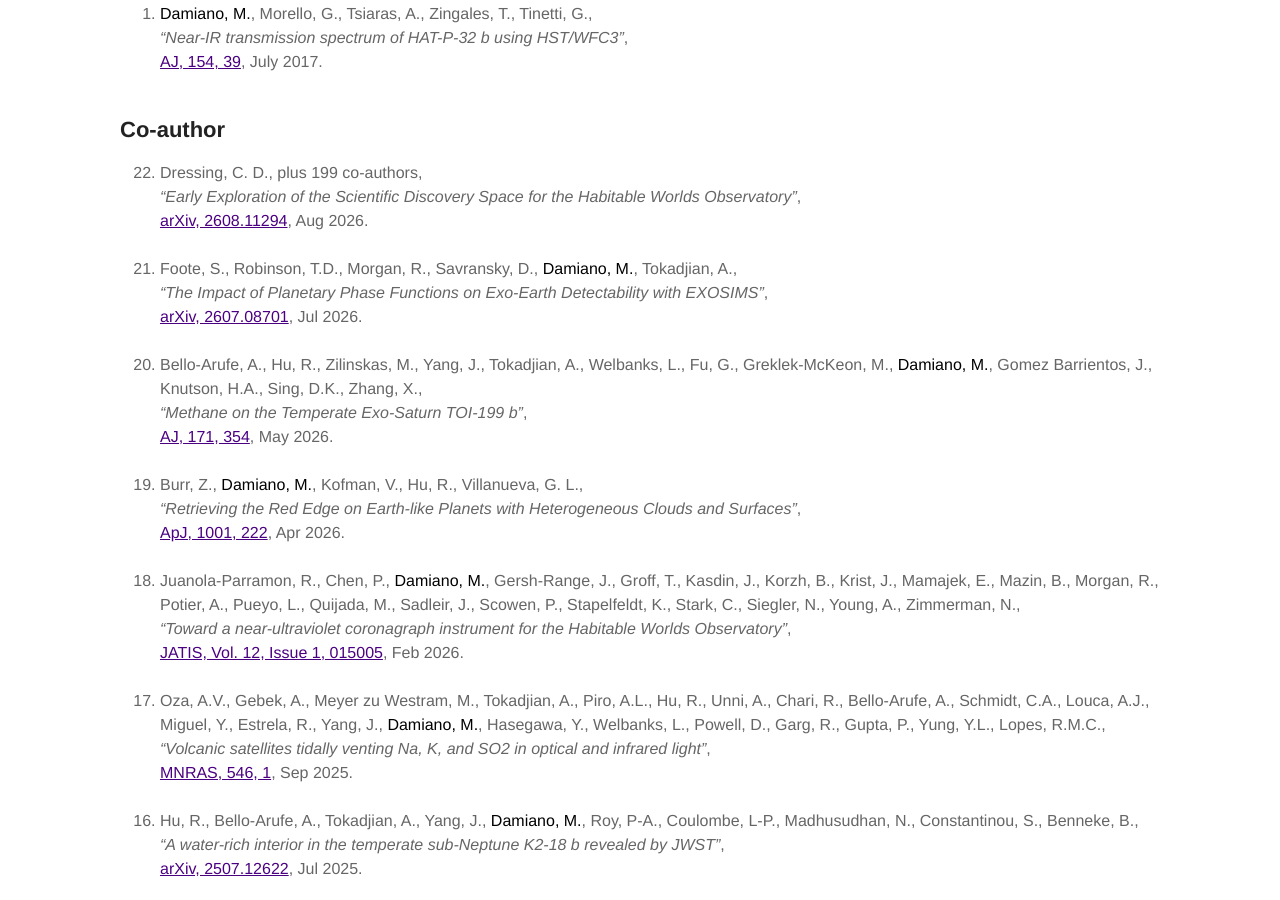
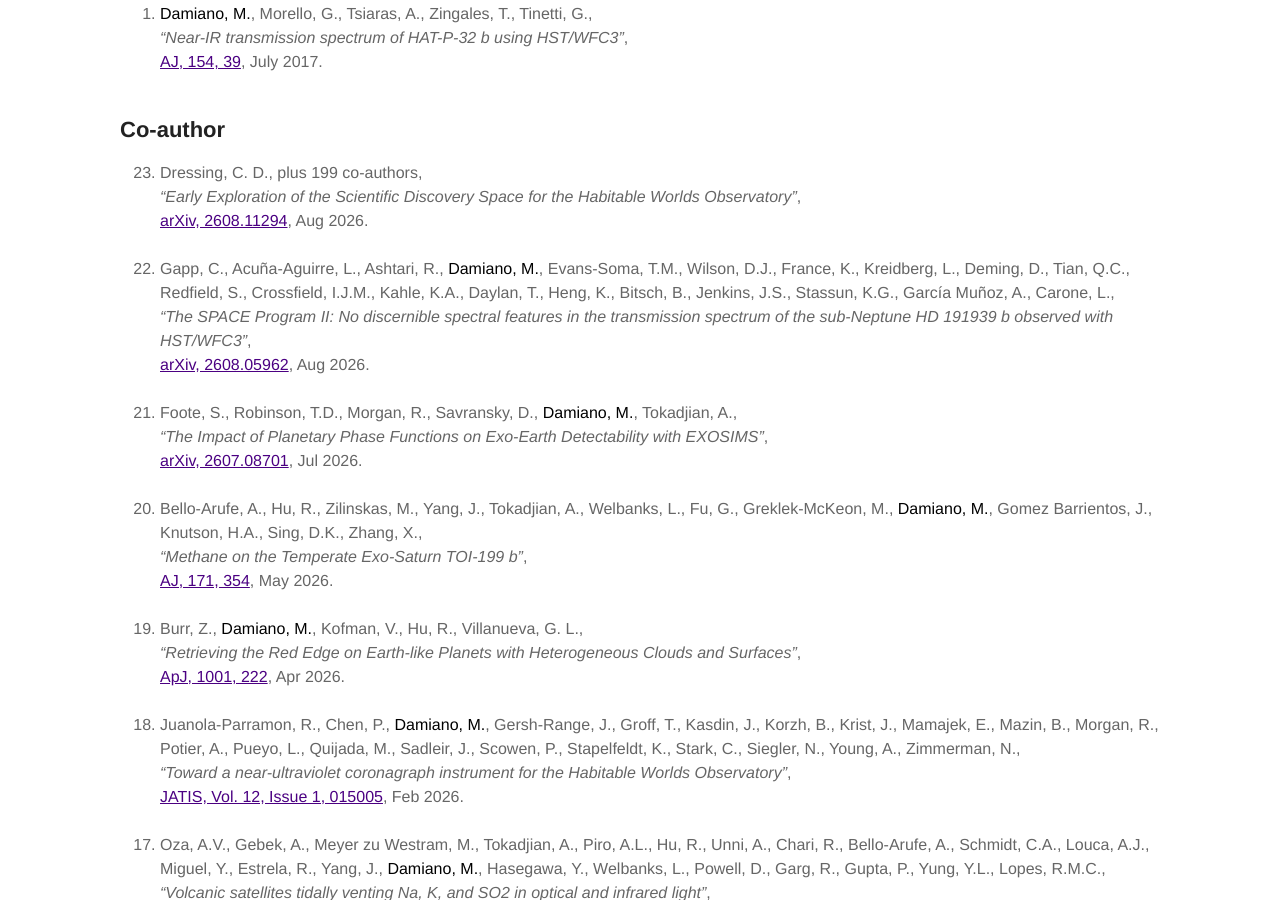
Before and after one commit to MDamiano/MDamiano.github.io, a Jekyll site: the page built from publications.md, in a window 1280 px wide and 900 px high, scrolled down 1856 px. Built offline with Jekyll 4.4.1, drawn with Linux system fonts in a browser that asks for light colours.

Commit message:
Add Gapp et al. SPACE Program paper

```diff
--- a/_data/publications.yml
+++ b/_data/publications.yml
@@ -182,6 +182,21 @@ sections:
         pages: "arXiv:2608.11294"
         archiveprefix: "arXiv"
         eprint: "2608.11294"
+      - cite_key: Gapp2026SPACEII
+        entry_type: article
+        authors_html: "Gapp, C., Acuña-Aguirre, L., Ashtari, R., <strong>Damiano, M.</strong>, Evans-Soma, T.M., Wilson, D.J., France, K., Kreidberg, L., Deming, D., Tian, Q.C., Redfield, S., Crossfield, I.J.M., Kahle, K.A., Daylan, T., Heng, K., Bitsch, B., Jenkins, J.S., Stassun, K.G., García Muñoz, A., Carone, L."
+        authors_bibtex: "Gapp, C. and Acuña-Aguirre, L. and Ashtari, R. and Damiano, M. and Evans-Soma, T. M. and Wilson, D. J. and France, K. and Kreidberg, L. and Deming, D. and Tian, Q. C. and Redfield, S. and Crossfield, I. J. M. and Kahle, K. A. and Daylan, T. and Heng, K. and Bitsch, B. and Jenkins, J. S. and Stassun, K. G. and García Muñoz, A. and Carone, L."
+        title: "The SPACE Program II: No discernible spectral features in the transmission spectrum of the sub-Neptune HD 191939 b observed with HST/WFC3"
+        link_url: "https://doi.org/10.48550/arXiv.2608.05962"
+        link_label: "arXiv, 2608.05962"
+        display_date: "Aug 2026"
+        year: "2026"
+        month: "aug"
+        journal: "arXiv e-prints"
+        pages: "arXiv:2608.05962"
+        doi: "10.48550/arXiv.2608.05962"
+        archiveprefix: "arXiv"
+        eprint: "2608.05962"
       - cite_key: Foote2026PhaseFunctions
         entry_type: article
         authors_html: "Foote, S., Robinson, T.D., Morgan, R., Savransky, D., <strong>Damiano, M.</strong>, Tokadjian, A."
```
